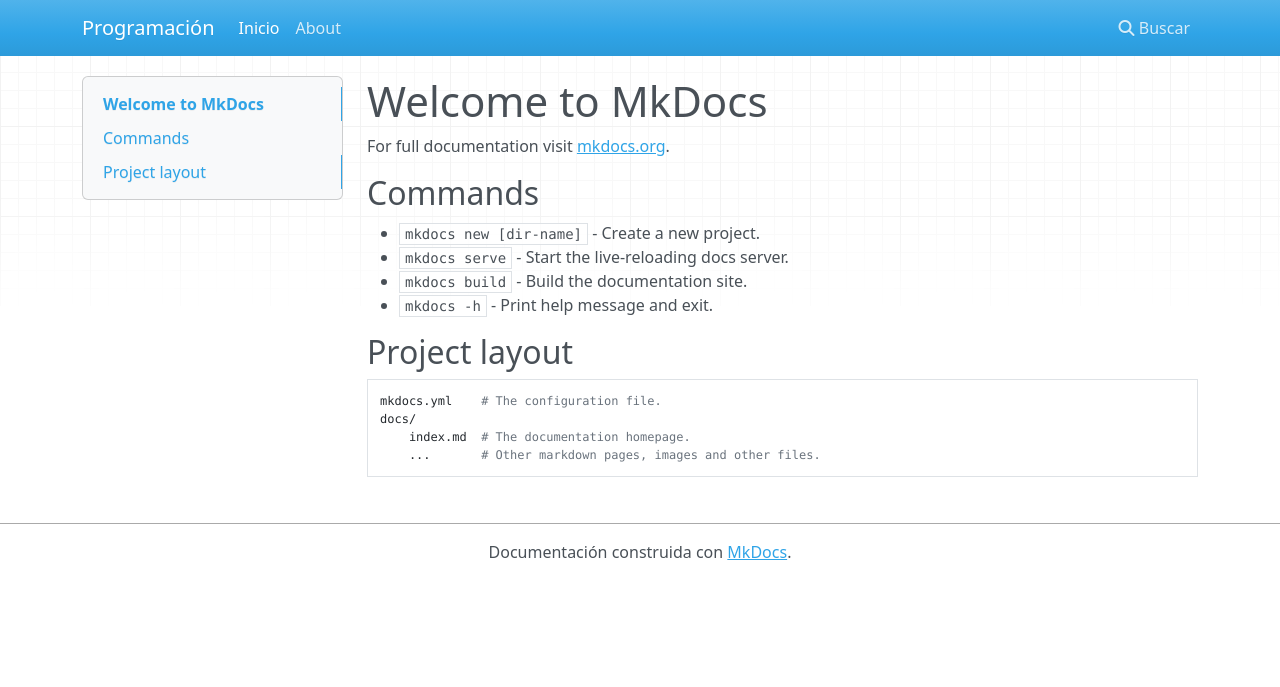
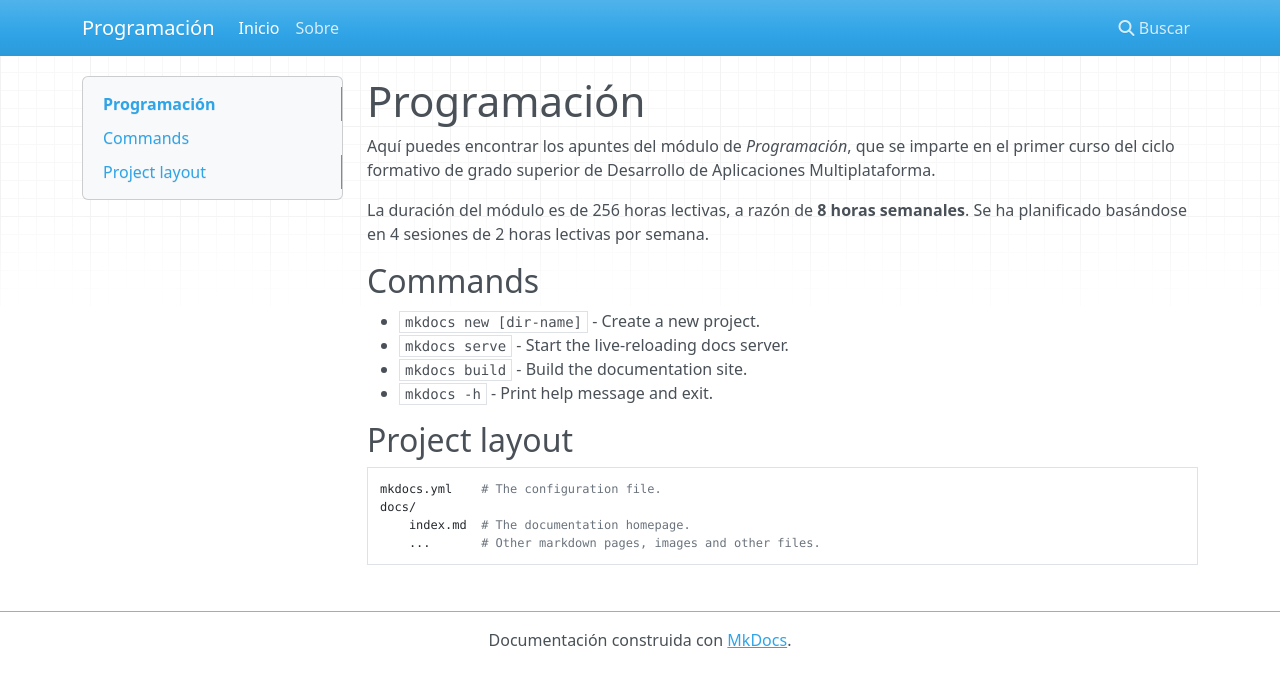
Before and after one commit to martipatgra/programacionJava, an MkDocs documentation site: the page built from docs/index.md, in a window 1280 px wide. Shown: the top 687 px of the page. Built offline with MkDocs 1.6.1, drawn with Linux system fonts in a browser that asks for light colours; nearby versions of some CDN libraries.

Commit message:
add header

```diff
--- a/docs/index.md
+++ b/docs/index.md
@@ -1,6 +1,8 @@
-# Welcome to MkDocs
+# Programación
 
-For full documentation visit [mkdocs.org](https://www.mkdocs.org).
+Aquí puedes encontrar los apuntes del módulo de  _Programación_, que se imparte en el primer curso del ciclo formativo de grado superior de Desarrollo de Aplicaciones Multiplataforma.
+
+La duración del módulo es de 256 horas lectivas, a razón de  **8 horas semanales**. Se ha planificado basándose en 4 sesiones de 2 horas lectivas por semana.
 
 ## Commands
 
--- a/mkdocs.yml
+++ b/mkdocs.yml
@@ -1,7 +1,7 @@
 site_name: Programación
 nav:
     - Inicio: index.md
-    - About: about.md
+    - Sobre : about.md
 theme:
     name: mkdocs
     locale: es
```
